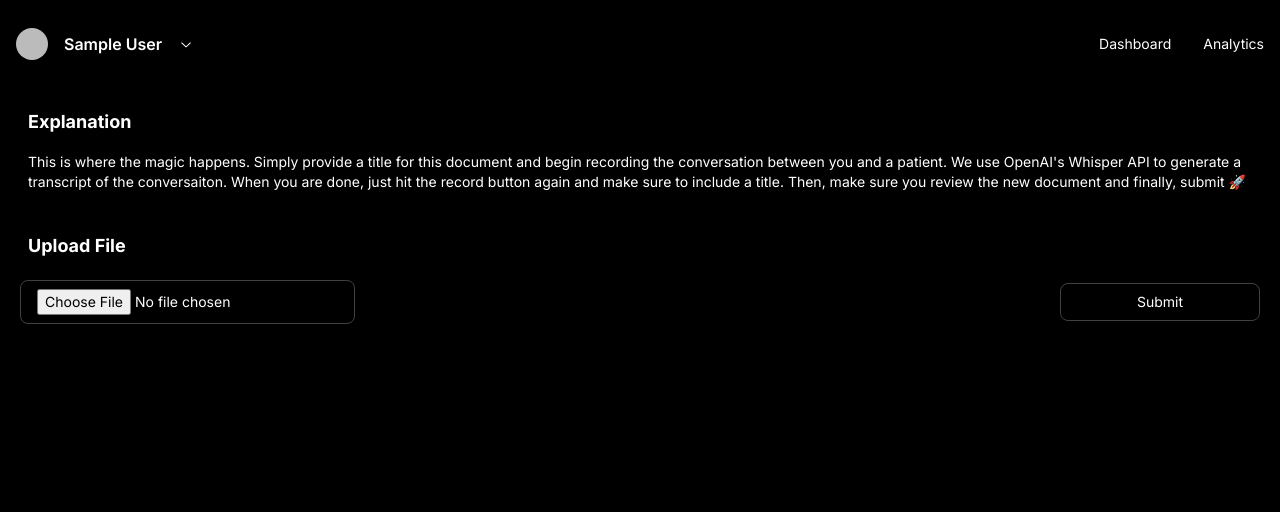
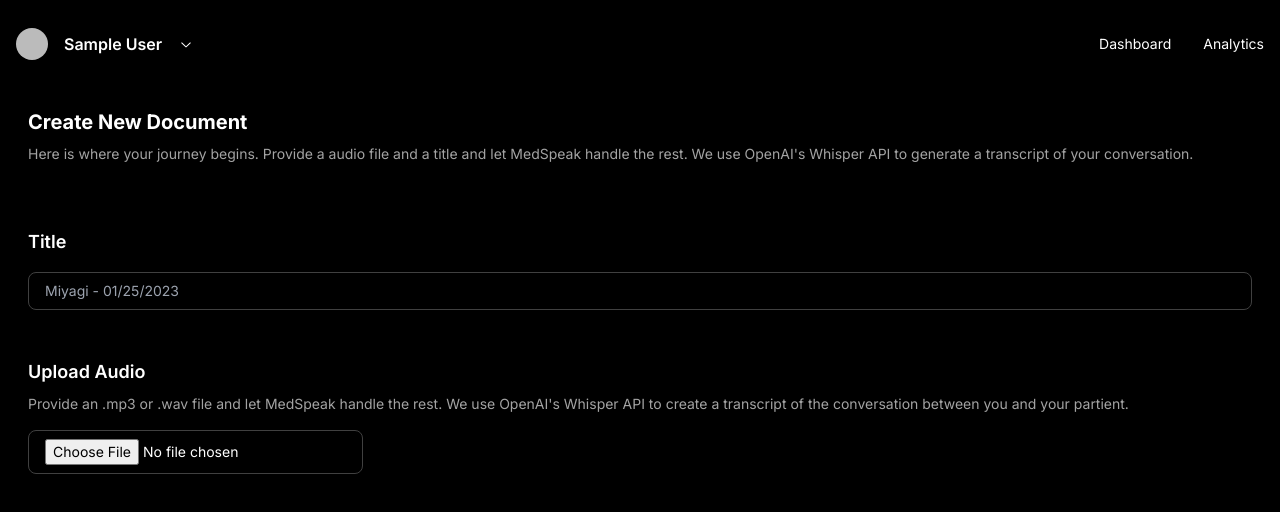
Before and after one commit to gaelzarco/medspeak, a Next.js app: page /newdoc in a window 1280 px wide. Shown: the top 512 px of the page. Built offline with nearby package versions, Linux system fonts and the light colour scheme; no server answers; sample sign-in values are in the browser's storage.

Commit message:
Styling and user experience updates 👖

```diff
--- a/package.json
+++ b/package.json
@@ -9,6 +9,7 @@
     "lint": "next lint"
   },
   "dependencies": {
+    "@formkit/auto-animate": "^1.0.0-beta.6",
     "@prisma/client": "^4.14.0",
     "@radix-ui/react-avatar": "^1.0.2",
     "@radix-ui/react-dropdown-menu": "^2.0.4",
@@ -16,6 +17,7 @@
     "@types/node": "20.1.4",
     "@types/react": "18.2.6",
     "@types/react-dom": "18.2.4",
+    "@uiball/loaders": "^1.2.6",
     "autoprefixer": "10.4.14",
     "eslint": "8.40.0",
     "eslint-config-next": "13.4.2",
--- a/src/components/landing.tsx
+++ b/src/components/landing.tsx
@@ -6,7 +6,7 @@ export default function Landing() {
         <div className="inline-flex min-w-screen w-full min-h-screen h-full">
             <div className="flex flex-col h-screen w-full">
                 <div className="flex h-min top-0 -mt-6 ml-5">
-                    <Image src='/medspeaklandinglogo.svg' height={100} width={200} alt='MedSpeak Logo'/>
+                    <Image src='/medspeaklandinglogo.svg' className='h-auto w-[200px]' height={100} width={200} alt='MedSpeak Logo'/>
                 </div>
 
                 <div className="flex flex-col w-3/4 m-auto pr-8">
--- a/src/pages/api/whisper/index.ts
+++ b/src/pages/api/whisper/index.ts
@@ -12,6 +12,7 @@ export const config = {
 const configuration = new Configuration({
   apiKey: process.env.OPENAI_API_KEY,
 });
+
 const openai = new OpenAIApi(configuration);
 
 function formidablePromise(req: NextApiRequest, opts?: Parameters<typeof formidable>[0]):
@@ -38,7 +39,6 @@ export default async function handler(req: NextApiRequest, res: NextApiResponse)
   const fileName = `${audioFile.newFilename}.mp3`;
   fs.writeFile(fileName, fs.readFileSync(audioFile.filepath), (err) => {
     if (err) return res.status(500).json({ error: err });
-    console.log('File saved successfully:', fileName);
   });
 
   const response = await openai.createTranscription(
@@ -46,6 +46,6 @@ export default async function handler(req: NextApiRequest, res: NextApiResponse)
     "whisper-1"
   );
 
-  if (response.status !== 200) return res.status(500).json({ error: response.statusText });
+  if (response.status !== 200) return res.status(500).json({ error: response.data });
   else return res.status(200).json(response.data);
 }
--- a/src/pages/newdoc/index.tsx
+++ b/src/pages/newdoc/index.tsx
@@ -1,25 +1,39 @@
 import { type FormEvent, useState } from 'react'
 import type { NextPageContext } from 'next'
 import { getSession } from 'next-auth/react'
-import { CheckIcon } from '@radix-ui/react-icons'
+import { useAutoAnimate } from '@formkit/auto-animate/react'
+import { CrumpledPaperIcon } from '@radix-ui/react-icons'
+import { DotWave } from '@uiball/loaders'
 
 export default function NewDoc() {
+  const [ parent ] = useAutoAnimate()
+
+  const [ title, setTitle ] = useState<string | null>(null)
   const [ audioFile, setAudioFile ] = useState<Blob | null>(null)
+  const [ transcript, setTranscript ] = useState<string | null>(null)
+  const [ loading, setLoading ] = useState<boolean>(false)
 
   const handleFileChange = (event: React.ChangeEvent<HTMLInputElement>) => {
       const file = event.target.files && event.target.files[0];
-        if (file) {
-            setAudioFile(file);
-        }
+      if (file) setAudioFile(file);
+  };
+
+  const handleTitleChange = (event: React.ChangeEvent<HTMLInputElement>) => {
+    const documentTitle = event.target.value && event.target.value
+    if (documentTitle) setTitle(documentTitle);
 };
 
   const handleSubmit = async (event: FormEvent) => {
       event.preventDefault();
+      setTranscript(null);
+      setLoading(true);
 
       if (!audioFile) throw new Error('No audio file found');
+      if (!title) throw new Error('No title found');
 
       const formData = new FormData();
       formData.append('audioFile', audioFile);
+      formData.append('title', title);
 
       const response = await fetch('/api/whisper', {
         method: 'POST',
@@ -28,59 +42,103 @@ export default function NewDoc() {
 
       const data = await response.json();
 
-        if (data.success) {
-          console.log(data);
+      setAudioFile(null);
+      setTitle(null);
+
+      if (response.ok) {
+        setLoading(false);
+        setTranscript(data.text);
       } else {
         console.log(data);
       }
     };
 
     return (
-        <div className="flex flex-col w-full max-w-7xl p-5">
-            <div className='w-full mb-10 px-2'>
-                <h1 className='mb-4 text-lg font-bold'>Explanation</h1>
-                <p className='text-sm'>This is where the magic happens. Simply provide a title for this document and begin recording the conversation between you and a patient. We use OpenAI&apos;s Whisper API to generate a transcript of the conversaiton. When you are done, just hit the record button again and make sure to include a title. Then, make sure you review the new document and finally, submit 🚀</p>
+      <div ref={parent} className="flex flex-col w-full max-w-7xl p-5">
+          <div className='w-full px-2 pb-8'>
+              <h1 className='text-xl font-bold'>Create New Document</h1>
+              <p className='text-sm mt-2 text-neutral-400'>Here is where your journey begins. Provide a audio file and a title and let MedSpeak handle the rest. We use OpenAI's Whisper API to generate a transcript of your conversation.</p>
           </div>
 
-            <div className='flex flex-row items-center w-full px-2 mb-5 text-lg font-bold'>
-              <h1>Upload File</h1>
+          {loading && (
+            <div className='flex flex-col w-full mt-20'>
+                <div className='flex flex-col items-center w-full px-2 mb-4 content-center justify-center'>
+                    <DotWave color='white' size={25}/>
+                    <h1 className='mt-2'>Processing</h1>
+                </div>
+              </div>
+          )}
+
+          {!transcript && !loading && (
+            <form className='flex flex-col justify-between w-full mt-8' encType='multipart/form-data' onSubmit={handleSubmit}>
+              <div className='w-full mb-4 px-2'>
+                <label className=' text-lg font-semibold' htmlFor='title'>Title</label>
+                <input
+                  name='title'
+                  type='text'
+                  placeholder='Miyagi - 01/25/2023'
+                  onChange={handleTitleChange}
+                  className='w-full bg-transparent text-sm inline-flex items-center content-center justify-center border border-neutral-700 hover:border-neutral-600 py-2 px-4 rounded-lg focus-within:outline-none mt-4'
+                />
               </div>
 
-            <form className='flex flex-col justify-between w-full' encType='multipart/form-data' onSubmit={handleSubmit}>
-              {/* <div className='w-full mb-5'>
+            <div className='flex flex-col w-full px-2 mb-4 mt-8'>
+              <label className=' text-lg font-semibold' htmlFor='audio'>Upload Audio</label>
+              <p className='text-sm mt-2 text-neutral-400'>Provide an .mp3 or .wav file and let MedSpeak handle the rest. We use OpenAI's Whisper API to create a transcript of the conversation between you and your partient. </p>
+            </div>
+
+              <div className='flex flex-row justify-between items-center px-2'>
+                <div className='flex flex-row items-center'>
                   <input
-                  type='text'
-                  placeholder='Title'
-                  className='w-full bg-transparent text-sm h-min inline-flex items-center content-center justify-center border border-neutral-700 hover:border-neutral-600 py-2 px-4 rounded-lg'
-                />
-              </div> */}
-
-              <div className='flex flex-row justify-between items-center'>
-                <input
+                    name='audio'
                     type='file'
                     accept='audio/*'
                     onChange={handleFileChange}
                     className="text-sm h-min inline-flex items-center content-center justify-center border border-neutral-700 hover:border-neutral-600 min-w-[200px] py-2 px-4 rounded-lg"
                   />
 
+                  {audioFile && !loading && !transcript && (
+                    <audio controls className='ml-4 rounded-md'>
+                      <source src={URL.createObjectURL(audioFile)} />
+                    </audio>
+                  )}
+                </div>
+
+                {audioFile && title && !loading && !transcript && (
                   <button
                     className='text-sm h-min inline-flex items-center content-center justify-center border border-neutral-700 hover:border-neutral-600 min-w-[200px] py-2 px-4 rounded-lg'
                     type='submit'>
-                      Submit
+                        Generate
+                  </button>
+                )}
+              </div>
+            </form>
+          )}
+
+          {transcript && (
+            <div className='flex flex-col w-full mt-10 '>
+              <div className='flex flex-row items-center w-full px-2 justify-between'>
+                <div  className='flex flex-row items-center'>
+                  <h1 className='text-lg font-semibold'>Transcript</h1>
+                </div>
+
+                <div className='flex flex-row items-center'>
+                  <button
+                    className='text-sm h-min inline-flex items-center content-center justify-center border border-neutral-700 hover:border-neutral-600 min-w-[200px] py-2 px-4 rounded-lg'
+                    onClick={() => {
+                      setAudioFile(null)
+                      setTranscript(null)
+                    }}
+                  >
+                    Try again
+                    <CrumpledPaperIcon className='ml-5 text-red-400'/>
                   </button>
                 </div>
-            </form>
-
-            {audioFile && (
-              <div className='flex flex-col w-full mt-10'>
-                  <div className='flex flex-row items-center w-full px-2 mb-5 text-lg font-bold'>
-                      <h1>Preview</h1>
-                      <CheckIcon className='ml-5 text-green-500'/>
               </div>
 
-                  <audio controls className='w-full'>
-                      <source src={URL.createObjectURL(audioFile)} />
-                  </audio>
+              <div className='flex flex-col w-full px-2 mt-5'>
+                <p className='text-sm'>{transcript}</p>
+              </div>
             </div>
           )}
 
```
Also changed, not shown: src/pages/api/lexigram/index.ts (deleted), 1 other file (tests, documents, lock files or other folders). Lines whose indentation alone changed are shown as unchanged.
